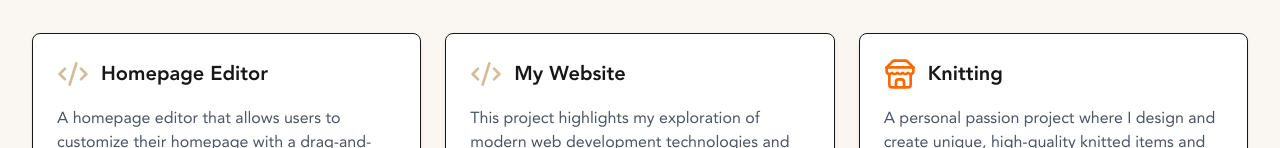
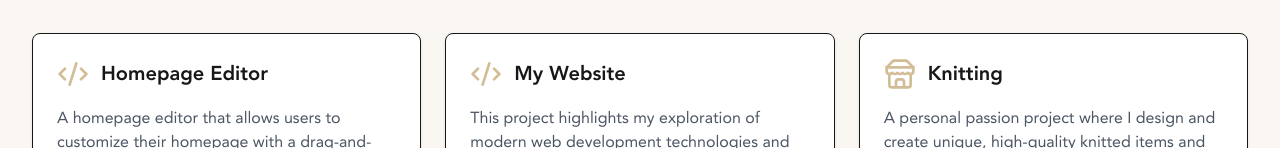
Before and after one commit to heeyeonl/the-website, a Next.js app: page /projects in a window 1280 px wide. Shown: the part 183-331 px from the top of the page. Built offline with nearby package versions, Linux system fonts and the light colour scheme.

Commit message:
changed the store color to basic

```diff
--- a/app/projects/page.tsx
+++ b/app/projects/page.tsx
@@ -44,7 +44,6 @@ const projects: ProjectCard[] = [
     href: "/projects/knitting",
     icon: <Store size={32} />,
     status: 'available',
-    statusColor: 'text-orange-500',
     tags: ['Business', 'Hobby', 'Craft']
   },
   {
```
